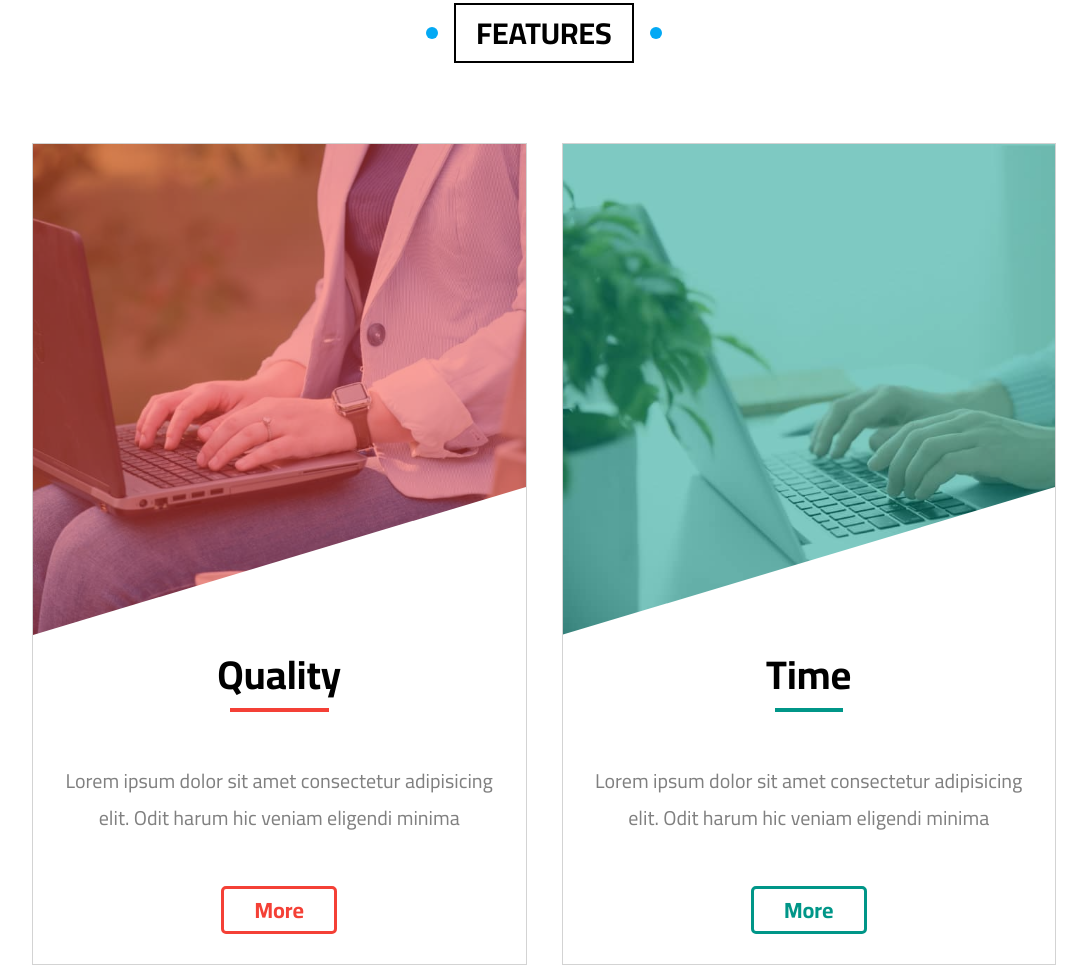
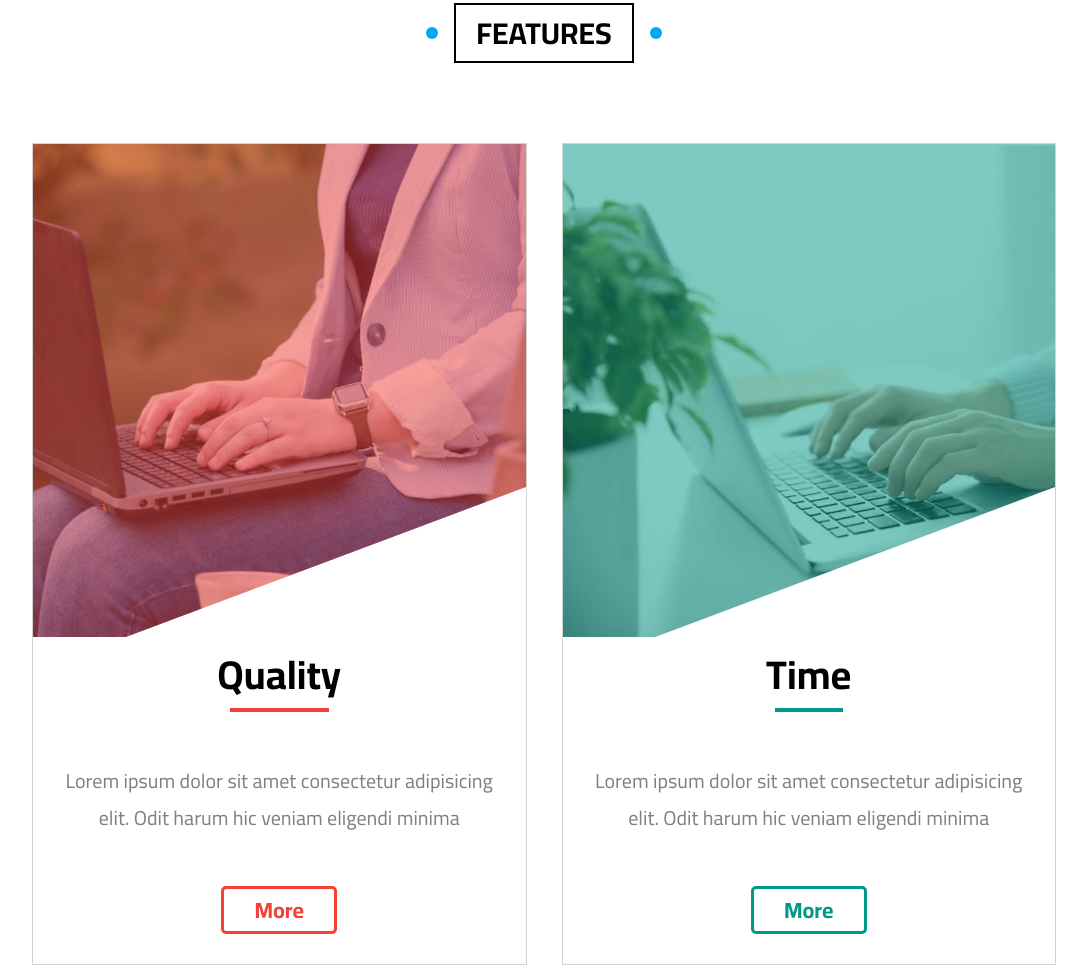
Before and after one commit to Mabubakr2001/Mohamed-page, a plain HTML site: page index.html in a window 1280 px wide. Shown: the part 4263-5228 px from the top of the page, without its empty margins (96-1183 px from the left). Drawn offline with nearby package versions, Linux system fonts and the light colour scheme; a script that the page names is missing.

Commit message:
Modified the style file'

```diff
--- a/style.css
+++ b/style.css
@@ -600,7 +600,7 @@ header .container nav .main-ul > li:last-child .mega-menu img{
 .features .container .grid-columns--3 .feature .feature-img::after{
     content: "";
     border-style: solid;
-    border-width: 0 0 150px 500px;
+    border-width: 0px 0px 150px 400px;
     border-color: transparent transparent white transparent;
     position: absolute;
     bottom: 0;
@@ -609,7 +609,7 @@ header .container nav .main-ul > li:last-child .mega-menu img{
 }
 
 .features .container .grid-columns--3 .feature:hover .feature-img::after{
-    border-width: 150px 500px 150px 0;
+    border-width: 150px 400px 150px 0;
 }
 
 .features .container .grid-columns--3 .feature .feature-img img{
```
